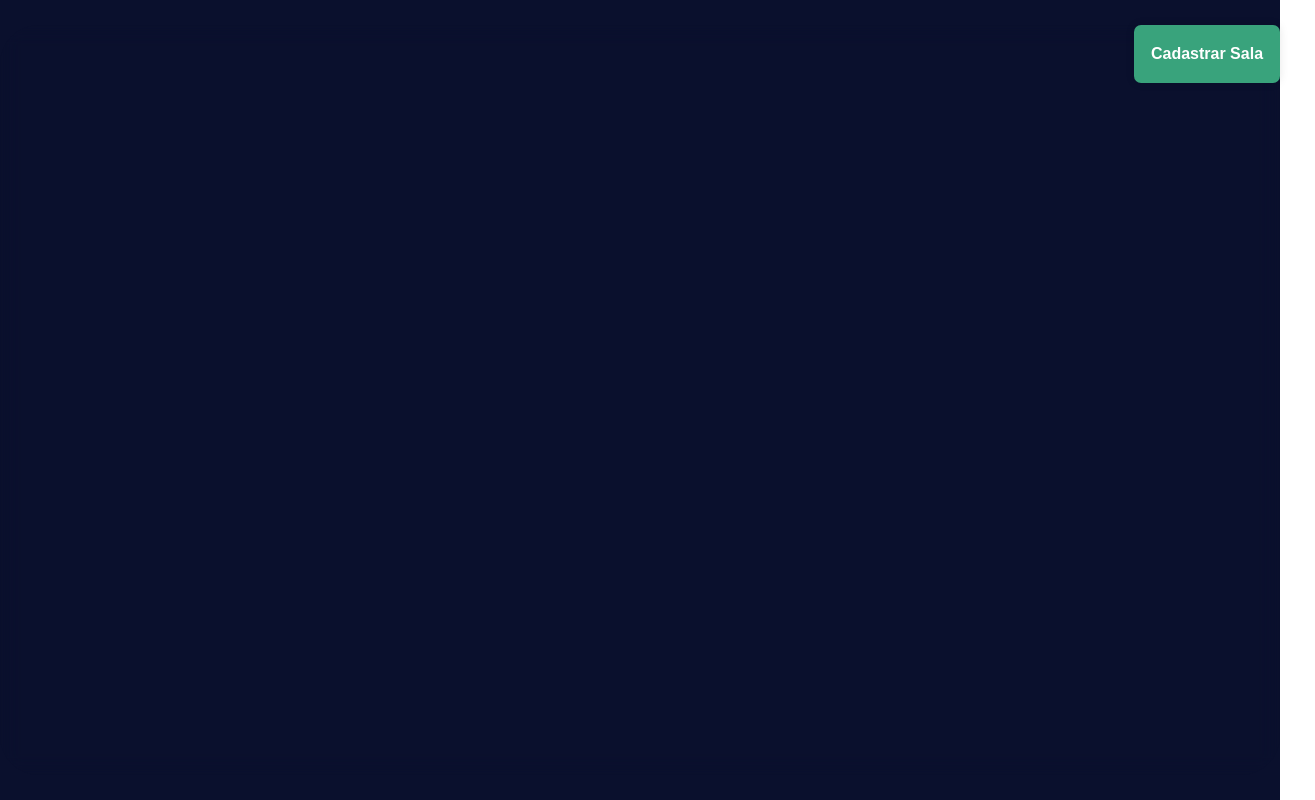
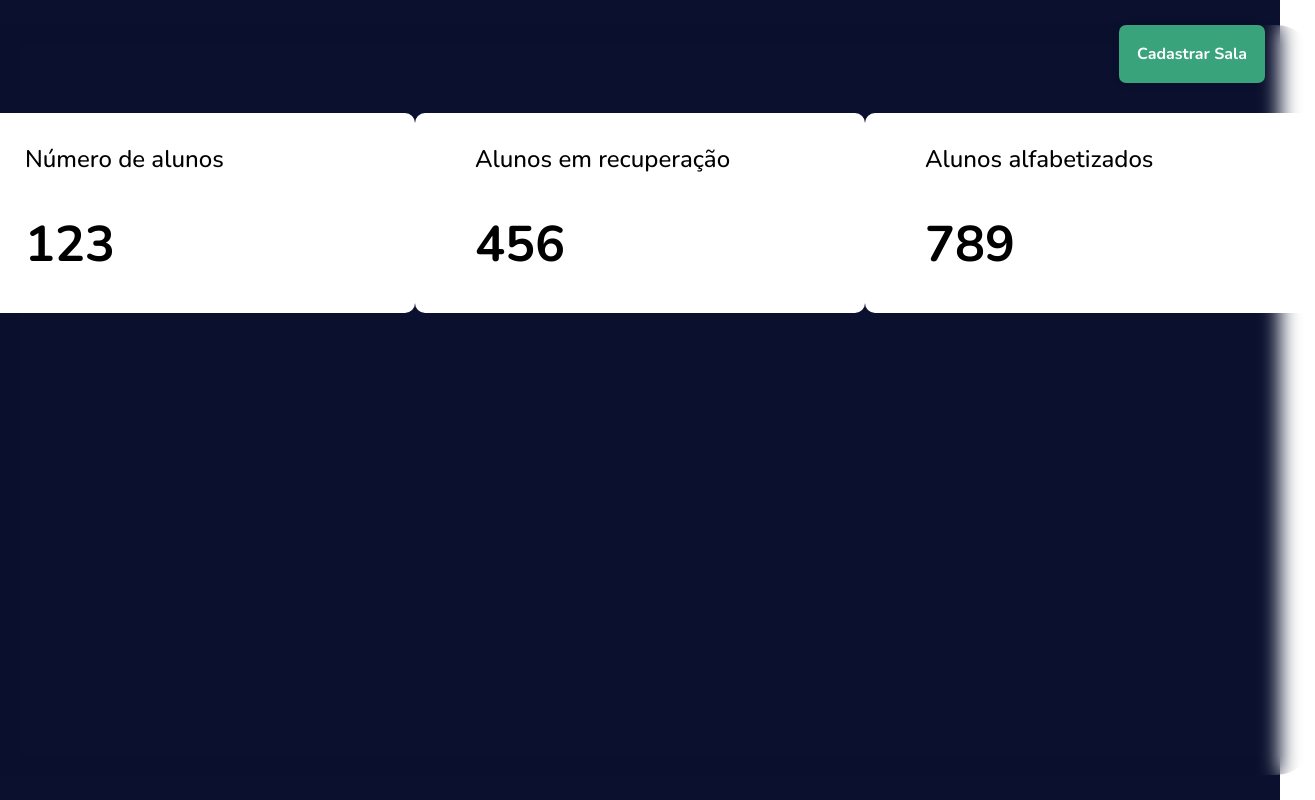
Before and after one commit to neresdev/nrs-school-front, a React (Vite) app: page /classrooms in a window 1280 px wide. Both pictures are taken after typing "name@example.com", "Sample123" into the empty fields and a click on the button "Entrar". Shown: the whole page, 1315 px wide, since content can reach past the window. Built offline with nearby package versions, Linux system fonts and the light colour scheme.

Commit message:
dashboard component

```diff
--- a/src/components/ClassRooms/index.css
+++ b/src/components/ClassRooms/index.css
@@ -1,8 +1,10 @@
+* {
+    font-family: "Nunito", sans-serif;
+}
 .classroom-container {
     width: 1500px;
     height: 750px;
     backdrop-filter: blur(10px);
-    /* border: 2px solid rgba(255, 255, 255, 0.2); */
     border-radius: 39px;
     display: flex;
     flex-direction: column;
@@ -13,6 +15,7 @@
 
 .new-room-container{
     width: 100%;
+    padding-right: 50px;
     display: flex;
     justify-content: flex-end;
 }
@@ -31,3 +34,10 @@
     color: #fff;
     font-weight: 700;
 }
+
+.dashboards-container {
+    width: 100%;
+    display: flex;
+    justify-content: space-between;
+    height: 200px;
+}
--- a/src/components/ClassRooms/index.jsx
+++ b/src/components/ClassRooms/index.jsx
@@ -1,3 +1,4 @@
+import Dashboard from '../Dashboard'
 import './index.css'
 export default function ClassRooms(){
     return (
@@ -6,6 +7,11 @@ export default function ClassRooms(){
             <div className='new-room-container'>
                 <button className='new-room-button'>Cadastrar Sala</button>
             </div>
+            <div className='dashboards-container'>
+                <Dashboard studentsQuantityLabelText="Número de alunos" studentsQuantity="123" />
+                <Dashboard studentsQuantityLabelText="Alunos em recuperação" studentsQuantity="456" />
+                <Dashboard studentsQuantityLabelText="Alunos alfabetizados" studentsQuantity="789" />
+            </div>
         </div>
        </div>
     )
--- /dev/null
+++ b/src/components/Dashboard/index.css
@@ -0,0 +1,18 @@
+.dashboard {
+    border-radius: 10px;
+    display: grid;
+    gap: 30px;
+    justify-content: space-between;
+    padding: 30px 30px 30px 60px;
+    height: 100%;
+    width: 450px;
+    background-color: #fff;
+}
+
+.dashboard .students-quantity-label{
+    font-weight: 500;
+}
+
+.dashboard .students-quantity{
+    font-size: 50px;
+}
--- /dev/null
+++ b/src/components/Dashboard/index.jsx
@@ -0,0 +1,16 @@
+import './index.css'
+import PropTypes from 'prop-types';
+
+export default function Dashboard({studentsQuantityLabelText, studentsQuantity}){
+    return (
+        <div className='dashboard'>
+            <h2 className='students-quantity-label'>{studentsQuantityLabelText}</h2>
+            <h1 className='students-quantity'>{studentsQuantity}</h1>
+        </div>
+    )
+}
+
+Dashboard.propTypes = {
+    studentsQuantityLabelText: PropTypes.string.isRequired,
+    studentsQuantity: PropTypes.string.isRequired
+  }
```
